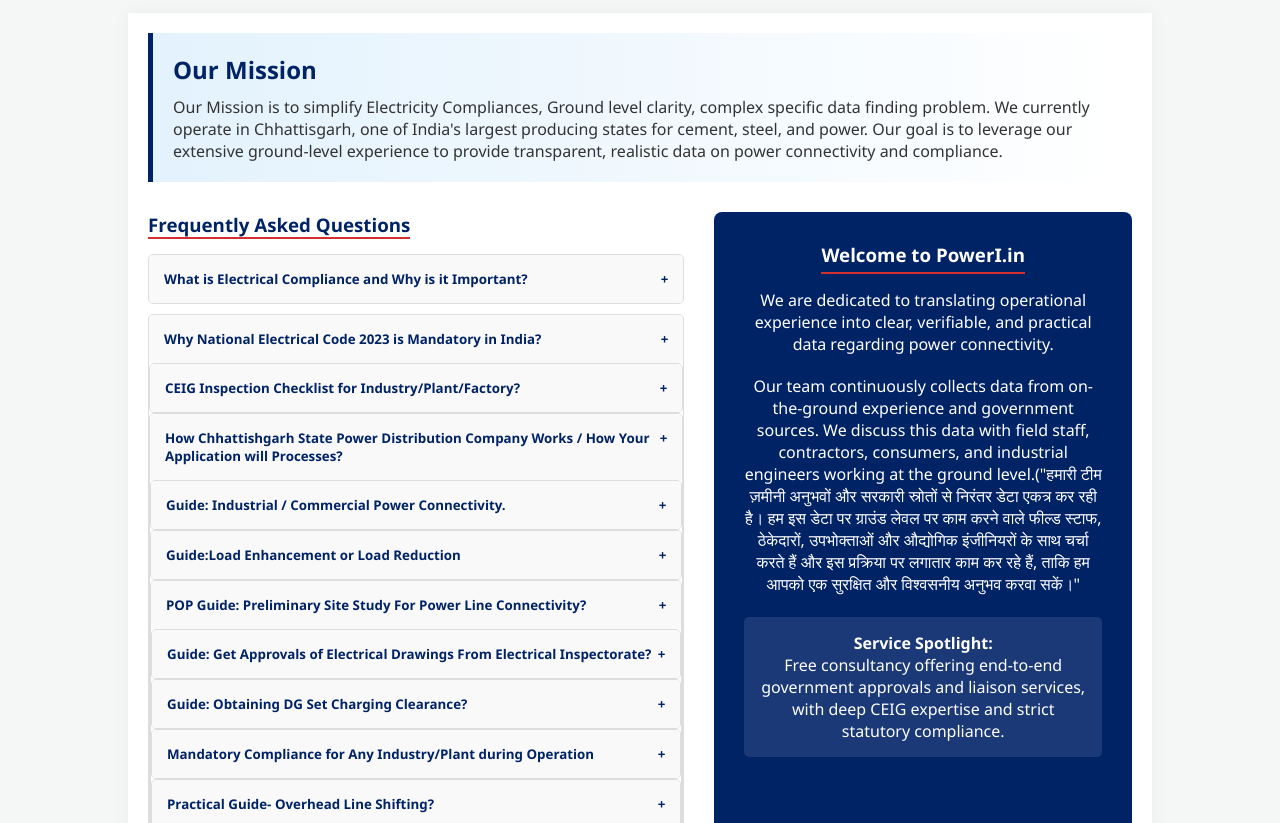
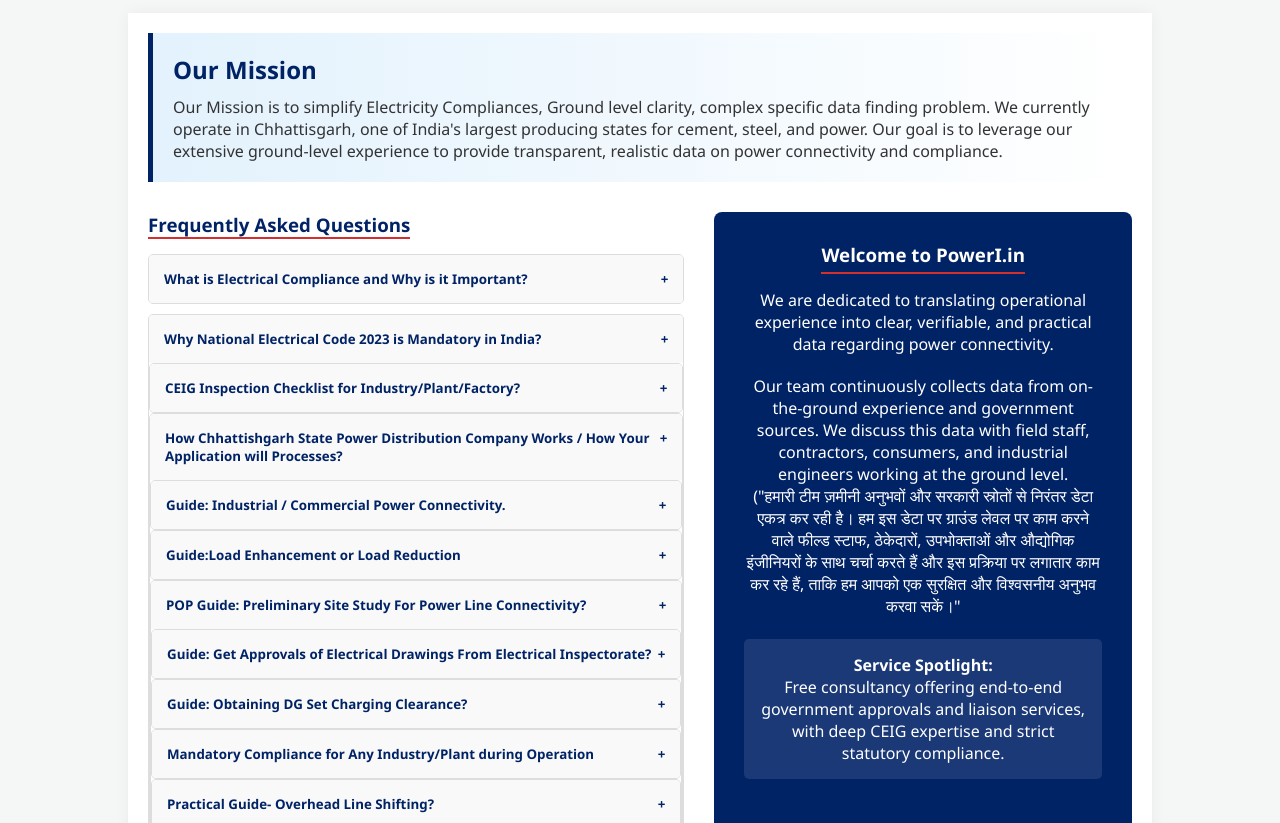
Before and after one commit to sonjoy15-boop/Poweri, a website: page public/index.html in a window 1280 px wide. Shown: the part 243-1066 px from the top of the page. Drawn offline with Linux system fonts and the light colour scheme.

Commit message:
Update index.html

```diff
--- a/public/index.html
+++ b/public/index.html
@@ -270,7 +270,7 @@
                     We are dedicated to translating operational experience into clear, verifiable, and practical data regarding power connectivity.
                 </p>
                 <p>
-                    Our team continuously collects data from on-the-ground experience and government sources. We discuss this data with field staff, contractors, consumers, and industrial engineers working at the ground level.("हमारी टीम ज़मीनी अनुभवों और सरकारी स्रोतों से निरंतर डेटा एकत्र कर रही है। हम इस डेटा पर ग्राउंड लेवल पर काम करने वाले फील्ड स्टाफ, ठेकेदारों, उपभोक्ताओं और औद्योगिक इंजीनियरों के साथ चर्चा करते हैं और इस प्रक्रिया पर लगातार काम कर रहे हैं, ताकि हम आपको एक सुरक्षित और विश्वसनीय अनुभव करवा सकें।"
+                    Our team continuously collects data from on-the-ground experience and government sources. We discuss this data with field staff, contractors, consumers, and industrial engineers working at the ground level.</p> <p>("हमारी टीम ज़मीनी अनुभवों और सरकारी स्रोतों से निरंतर डेटा एकत्र कर रही है। हम इस डेटा पर ग्राउंड लेवल पर काम करने वाले फील्ड स्टाफ, ठेकेदारों, उपभोक्ताओं और औद्योगिक इंजीनियरों के साथ चर्चा करते हैं और इस प्रक्रिया पर लगातार काम कर रहे हैं, ताकि हम आपको एक सुरक्षित और विश्वसनीय अनुभव करवा सकें।"
                 </p>
                 <br>
                 <div style="background: rgba(255,255,255,0.1); padding:15px; border-radius:5px;">
```
